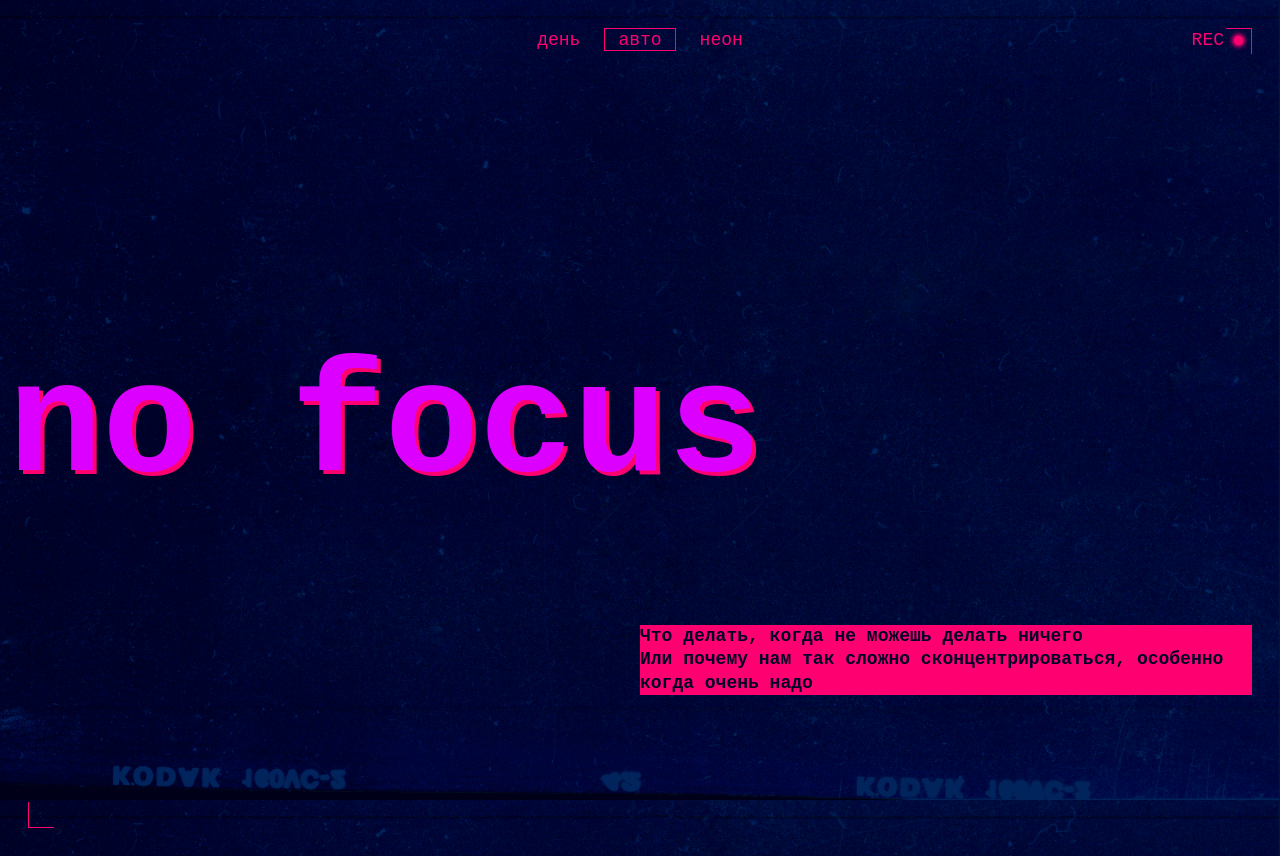
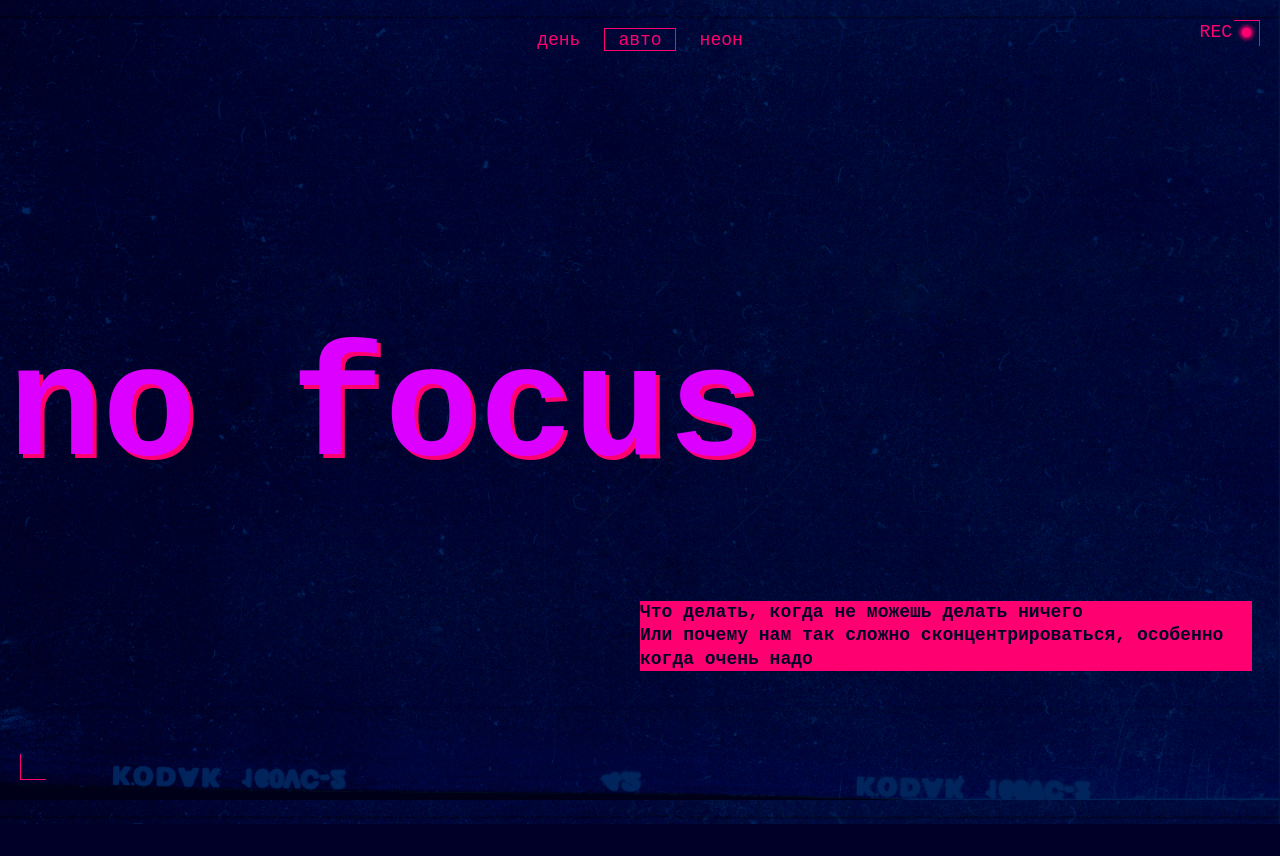
Before and after one commit to krisstaakriss-hash/slozhno-sosredotochitsya-ad, a plain HTML site: page index.html in a window 1280 px wide. After the commit the page ends 824 px from the top, so only its background shows below. Drawn offline with Linux system fonts and the light colour scheme.

Commit message:
Proverka

```diff
--- a/index.html
+++ b/index.html
@@ -4,12 +4,12 @@
     <meta charset="UTF-8" />
     <meta http-equiv="X-UA-Compatible" content="IE=edge" />
     <meta name="viewport" content="width=device-width, initial-scale=1.0" />
+    <meta name="color-scheme" content="dark light">
     <title>Сложно сосредоточиться</title>
     <link rel="stylesheet" href="./styles/variables.css">
     <link rel="stylesheet" href="./styles/style.css">
     <link rel="stylesheet" href="./styles/dark.css">
     <link rel="stylesheet" href="./styles/light.css">
-    <meta name="color-scheme" content="dark light">
     <script src="./scripts/script.js"></script>
   </head>
   <body class="page">
--- a/styles/style.css
+++ b/styles/style.css
@@ -8,12 +8,8 @@
   font-family: var(--main-font);
 }
 
-/* Общий класс для шапки и подвала (высота, отступы, уголки) */
 .decorated-zone {
-  position: relative;
-  height: 100vh;
   min-height: 668px;
-  padding: 10px;
 }
 
 .decorated-zone::before,
```
